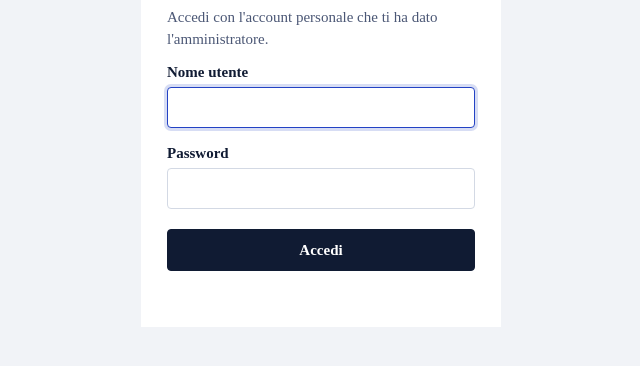
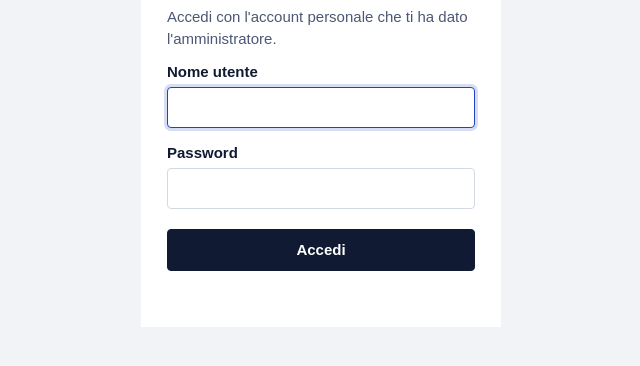
Before and after one commit to BiblioBAST/turni-biblioteca-part-time, a plain HTML site: page index.html in a window 1280 px wide. Shown: the part 140-506 px from the top of the page, without its empty margins (319-959 px from the left). Drawn offline with Linux system fonts and the light colour scheme; no server answers.

Commit message:
Update index.html

```diff
--- a/index.html
+++ b/index.html
@@ -18,8 +18,8 @@
   --flag-soft: #ffe7a8;
   --ok: #1b7a58;
   --bad: #b3261e;
-  --serif: "Titillium Web";
-  --sans: "Titillium Web";
+  --serif: "Titillium Web", serif;
+  --sans: "Titillium Web", sans-serif;
 }
 
 * { box-sizing: border-box; }
```
